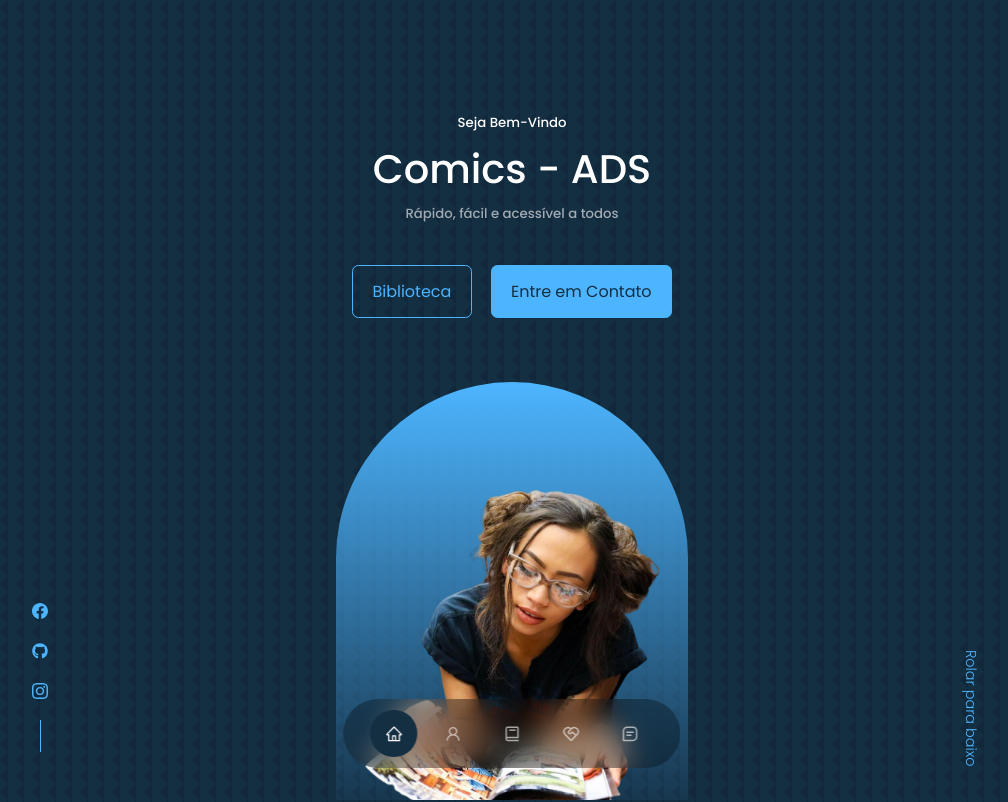
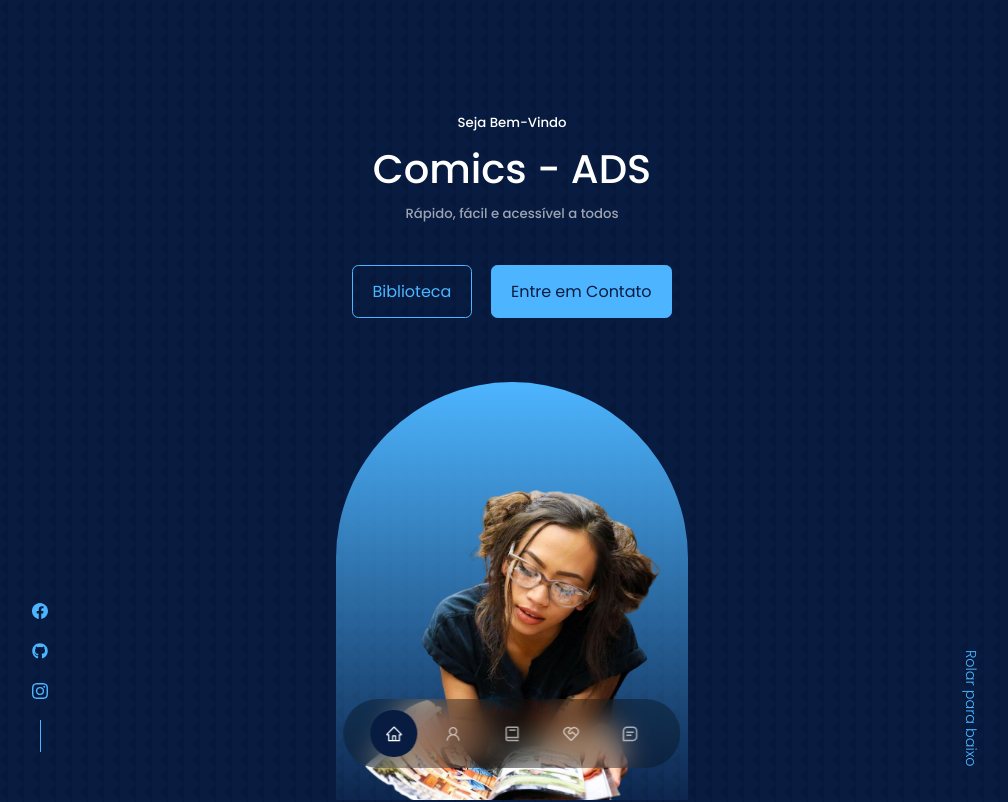
Before and after one commit to marcosd122/projeto-react-web, a React (Create React App) app: page / in a window 1280 px wide. Shown: the top 802 px of the page, without its empty margins (128-1136 px from the left). Built offline with nearby package versions, Linux system fonts and the light colour scheme.

Commit message:
Atualização

```diff
--- a/src/index.css
+++ b/src/index.css
@@ -13,7 +13,7 @@
 }
 
 :root{
-    --color-bg: #142e42;
+    --color-bg: #081c42;
     --color-bg-variant: #2c2c6c;
     --color-primary: #4db5ff;
     --color-primary-variant: rgba(77,181,255,0.4);
```
